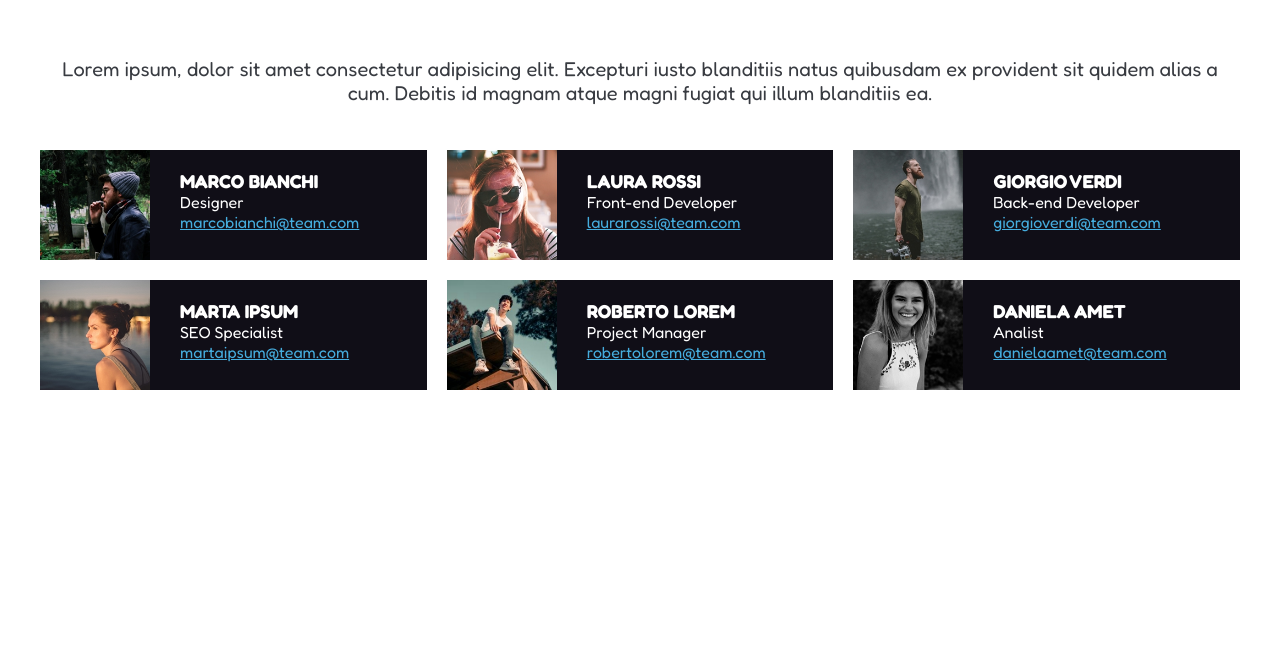
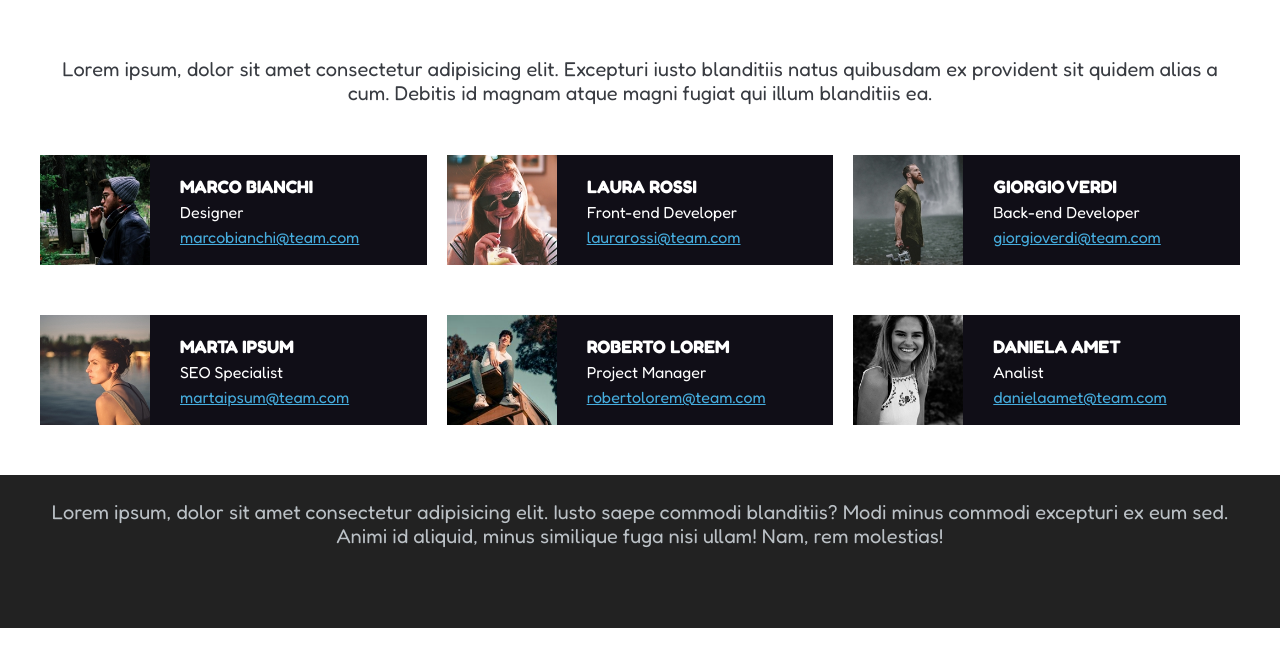
Before and after one commit to mariasolegallina/html-css-float-cards, a plain HTML site: page index.html in a window 1280 px wide. Shown: the part 93-760 px from the top of the page. Drawn offline with Linux system fonts and the light colour scheme.

Commit message:
add footer

```diff
--- a/css/style.css
+++ b/css/style.css
@@ -22,10 +22,9 @@ html {
     font-size: 30px;
 }
 
-/* intro */
-.intro {
+.paragraph {
     margin: 0 10px;
-    padding: 25px 0 35px 0;
+    padding: 25px 0 50px 0;
     text-align: center;
     font-size: 20px;
     color: #383b41;
@@ -35,7 +34,6 @@ html {
 .col {
     float: left;
     width: calc(100% / 3);
-
 }
 
 /* card */
@@ -49,7 +47,7 @@ html {
     height: 110px;
     background-color: #100e17;
     color: white;
-    margin: 10px;
+    margin: 0 10px 50px 10px;
 }
 
 a {
@@ -65,3 +63,23 @@ a {
     margin-left: 120px;
     padding: 20px;
 }
+
+.card-info h3 {
+    font-size: 18px;
+    margin-bottom: 5px;
+}
+
+.card-info div {
+    font-size: 16px;
+    margin-bottom: 5px;
+}
+
+/* footer */
+footer {
+    background-color: #222222;
+    padding-bottom: 30px;
+}
+
+.footer-text {
+    color: #bbc1c6;
+}
--- a/index.html
+++ b/index.html
@@ -18,9 +18,9 @@
 
             <!-- intro -->
             <div class="container">
-                <div class="intro">
+                <p class="paragraph">
                     Lorem ipsum, dolor sit amet consectetur adipisicing elit. Excepturi iusto blanditiis natus quibusdam ex provident sit quidem alias a cum. Debitis id magnam atque magni fugiat qui illum blanditiis ea.
-                </div>
+                </p>
             </div>
 
             <!-- col + card -->
@@ -87,11 +87,16 @@
                         </div>
                     </div>
                 </div>
-
             </div>
-
         </section>
     </main>
 
+    <!-- footer -->
+    <footer>
+        <div class="container">
+            <p class="paragraph footer-text">Lorem ipsum, dolor sit amet consectetur adipisicing elit. Iusto saepe commodi blanditiis? Modi minus commodi excepturi ex eum sed. Animi id aliquid, minus similique fuga nisi ullam! Nam, rem molestias!</p>
+        </div>
+    </footer>
+
 </body>
 </html>
```
